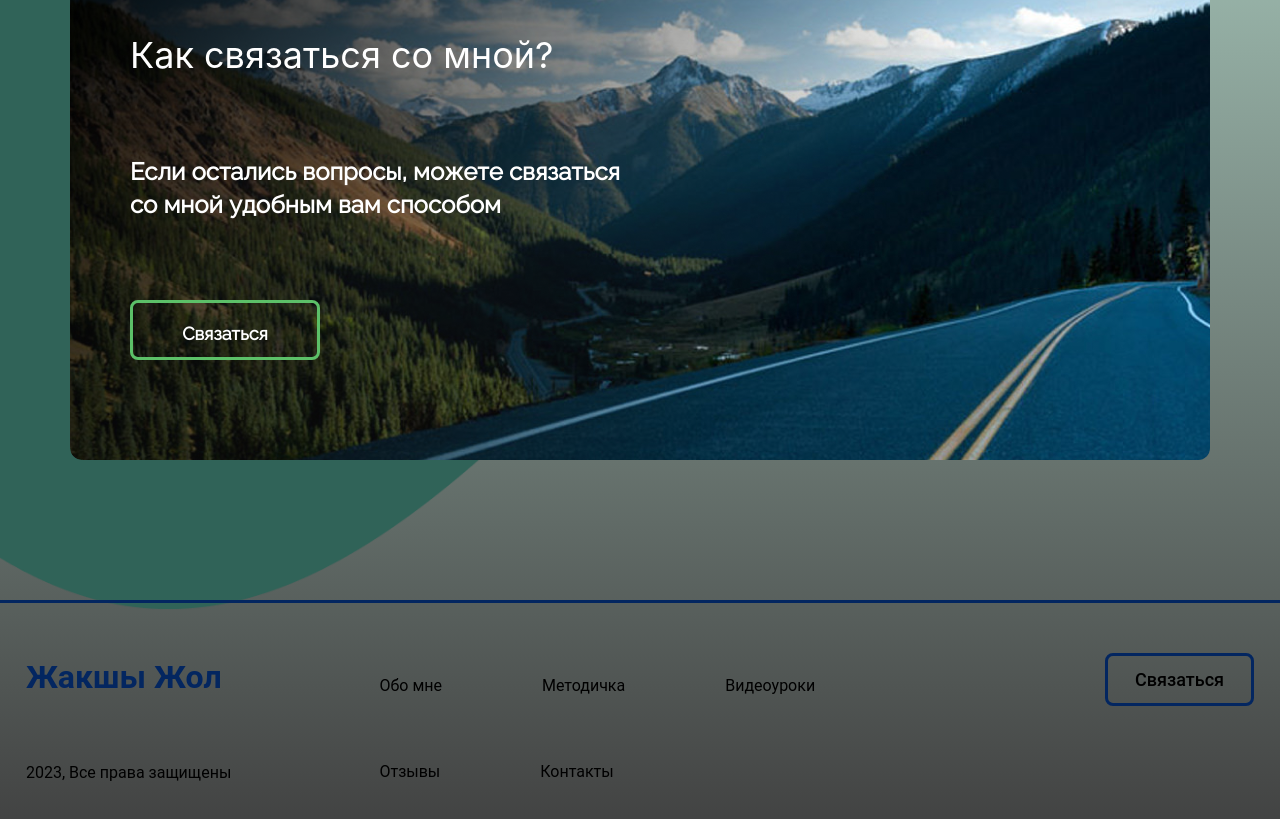
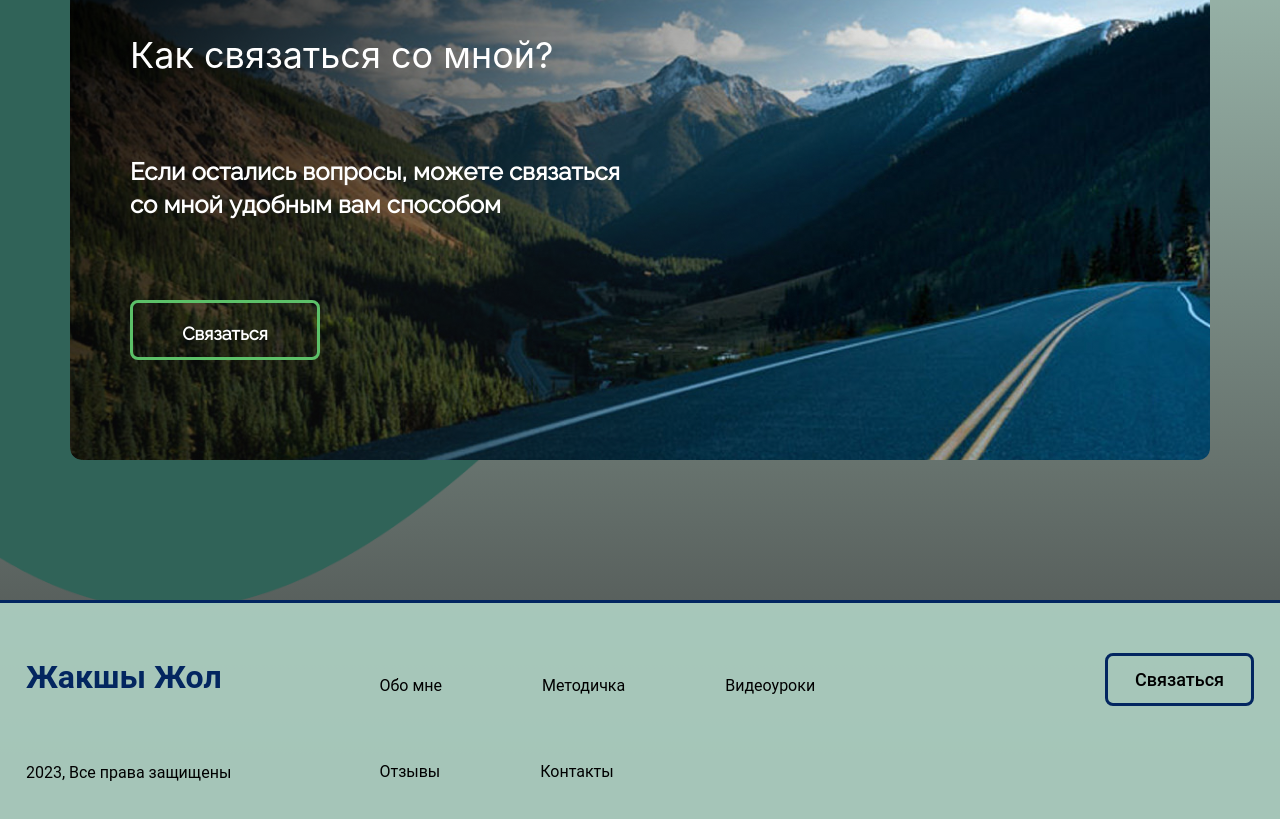
Before and after one commit to Iimanbek/Ak-Zhol-driving-school-, a Vue app: page / in a window 1280 px wide. Shown: the part 3591-4410 px from the top of the page. Built offline with nearby package versions, Linux system fonts and the light colour scheme; data requests are answered from the project's data file.

Commit message:
fix bags

```diff
--- a/src/components/Footer.vue
+++ b/src/components/Footer.vue
@@ -15,5 +15,6 @@ export default {
 footer{
     position: relative;
     z-index: 2;
+    background: rgba(176, 211, 197,0.9);
 }
 </style>
```
